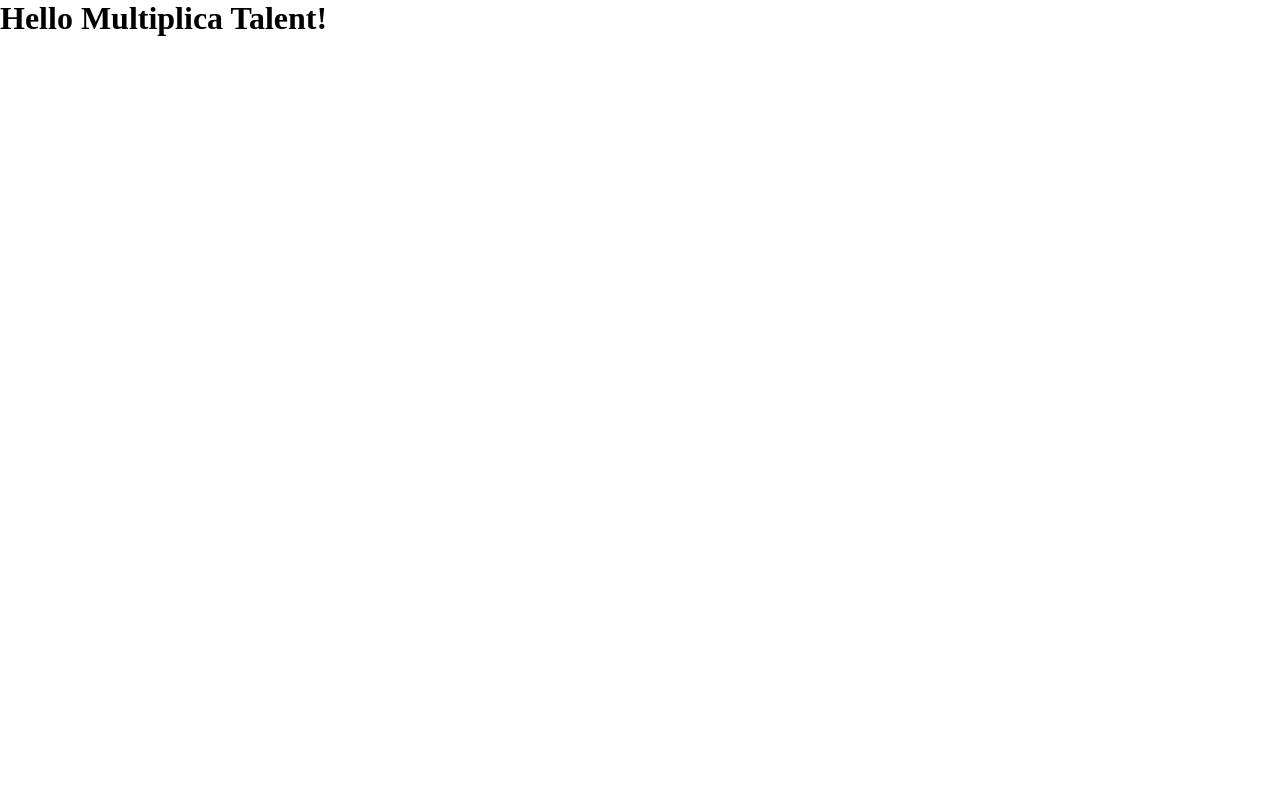
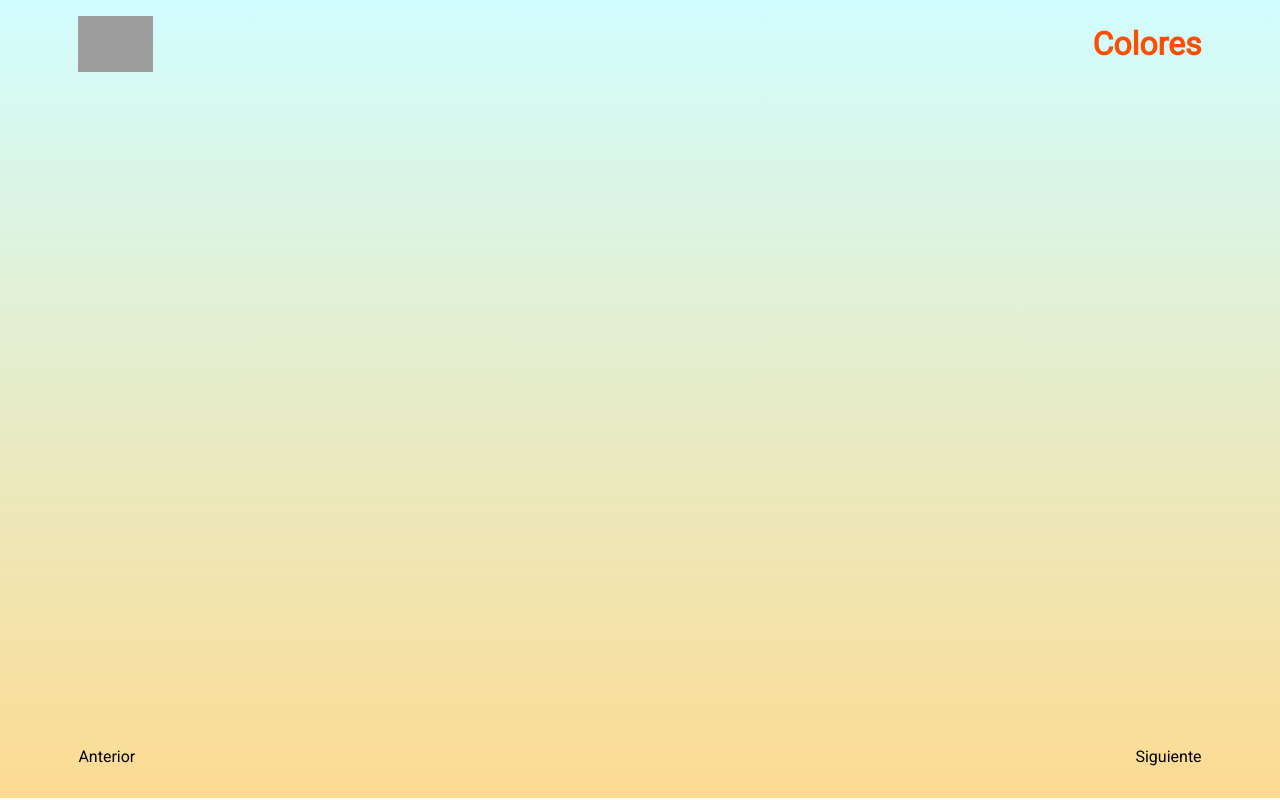
Before and after one commit to lavinialoredana/multiplica_talent_mayo_lavinia, a React (Create React App) app: page / in a window 1280 px wide. Built offline with nearby package versions, Linux system fonts and the light colour scheme; grey boxes are pictures that could not be loaded.

Commit message:
2- Created the Header, Footer, Card Container HTML & CSS

```diff
--- a/src/App.css
+++ b/src/App.css
@@ -1,5 +1,68 @@
-* {
-  margin: 0;
+@import url('https://fonts.googleapis.com/css2?family=Roboto&display=swap');
+
+*{
   padding: 0;
+  margin:0;
   box-sizing: border-box;
+  font-family: Roboto;
+
 }
+
+.main-container{
+
+   padding: 1rem;
+   background-image: linear-gradient(to top, #fddb92 0%, #d1fdff 100%);
+}
+
+.border{
+  border: 1px solid black;
+  border-radius: 8px;
+
+}
+
+header{
+  display: flex;
+  justify-content: space-between;
+  align-items: center;
+  width: 90%;
+  margin: auto;
+
+}
+
+header img{
+height: 56px;
+}
+
+h1{
+
+  color: #fd4e02;
+
+}
+
+.cards-container{
+  width:90%;
+  height: calc( 100vh - 56px - 53px - 2rem);
+  padding: 1rem 0;
+
+}
+
+
+.footer-container{
+  display: flex;
+  justify-content: space-between;
+  padding: 1rem 0;
+  margin-bottom: 3px;
+  width: 90%;
+  margin: auto;
+
+}
+
+
+
+.last-page{
+  display: flex;
+}
+
+.next-page{
+  display: flex;
+}
--- a/src/App.js
+++ b/src/App.js
@@ -1,11 +1,17 @@
-import './App.css';
+import "./App.css";
+import Header from "./Header";
+import Footer from "./Footer";
+import React from "react";
 
 function App() {
-  return (
-    <div className="App">
-      <h1> Hello Multiplica Talent!</h1>
-    </div>
-  );
+    return (
+        <div className="main-container">
+            <Header />
+            <div className=" cards-container">
+            </div>
+            <Footer />
+        </div>
+    );
 }
 
 export default App;
--- /dev/null
+++ b/src/Button.js
@@ -0,0 +1,7 @@
+import React from "react";
+
+const Button = ({ btnText }) => {
+    return <a> {btnText} </a>;
+};
+
+export default Button;
--- /dev/null
+++ b/src/Footer.js
@@ -0,0 +1,19 @@
+import React from "react";
+import Button from "./Button";
+
+const Footer = () => {
+
+    return (
+        <div className="footer-container">
+            <Button
+            btnText = "Anterior"
+            />
+
+            <Button
+            btnText = "Siguiente"
+            />
+        </div>
+    );
+};
+
+export default Footer;
--- /dev/null
+++ b/src/Header.js
@@ -0,0 +1,12 @@
+import React from "react";
+
+const Header = () => {
+    return (
+        <header>
+            <img src="https://app.multiplicatalent.com/assets/logo-ea7fceefb65292cc7e0944fda83e7e8a09c9dfaa58e922fbf511e7ec45a63d18.svg" alt="Multiplica Talent Logo" />
+            <h1> Colores </h1>
+        </header>
+    );
+};
+
+export default Header;
```
